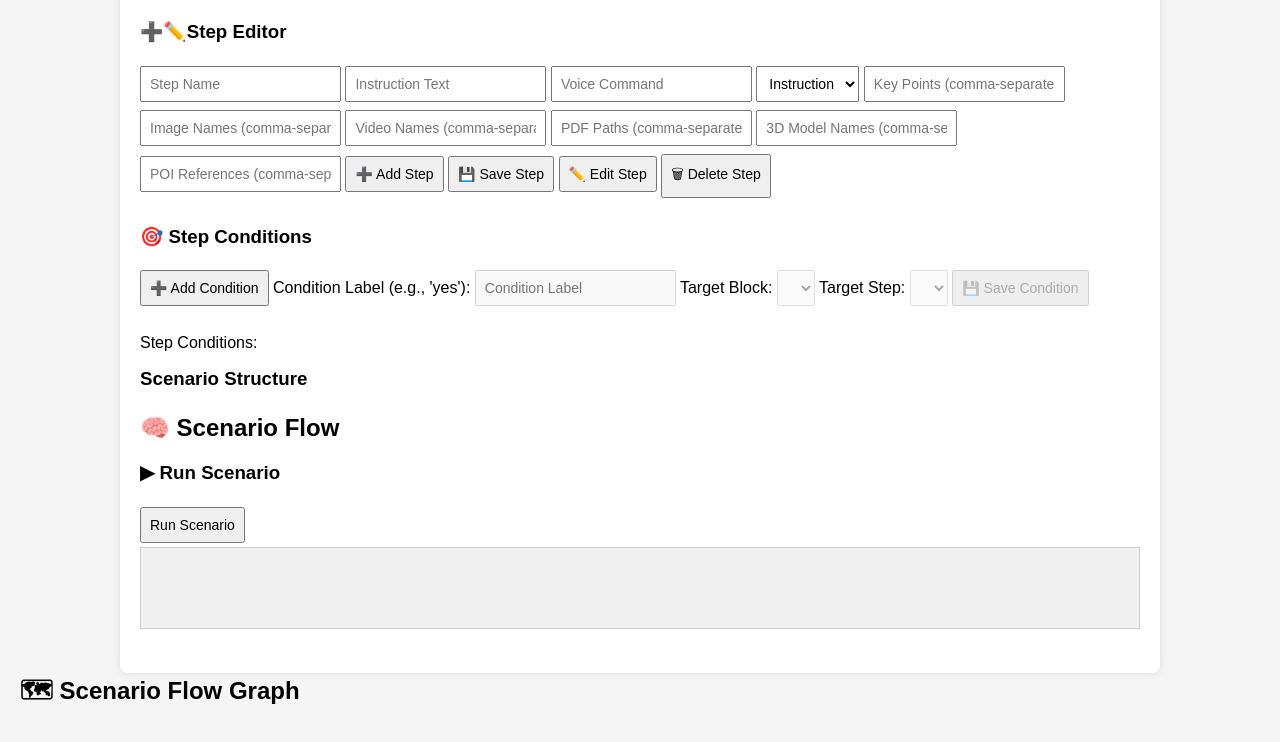
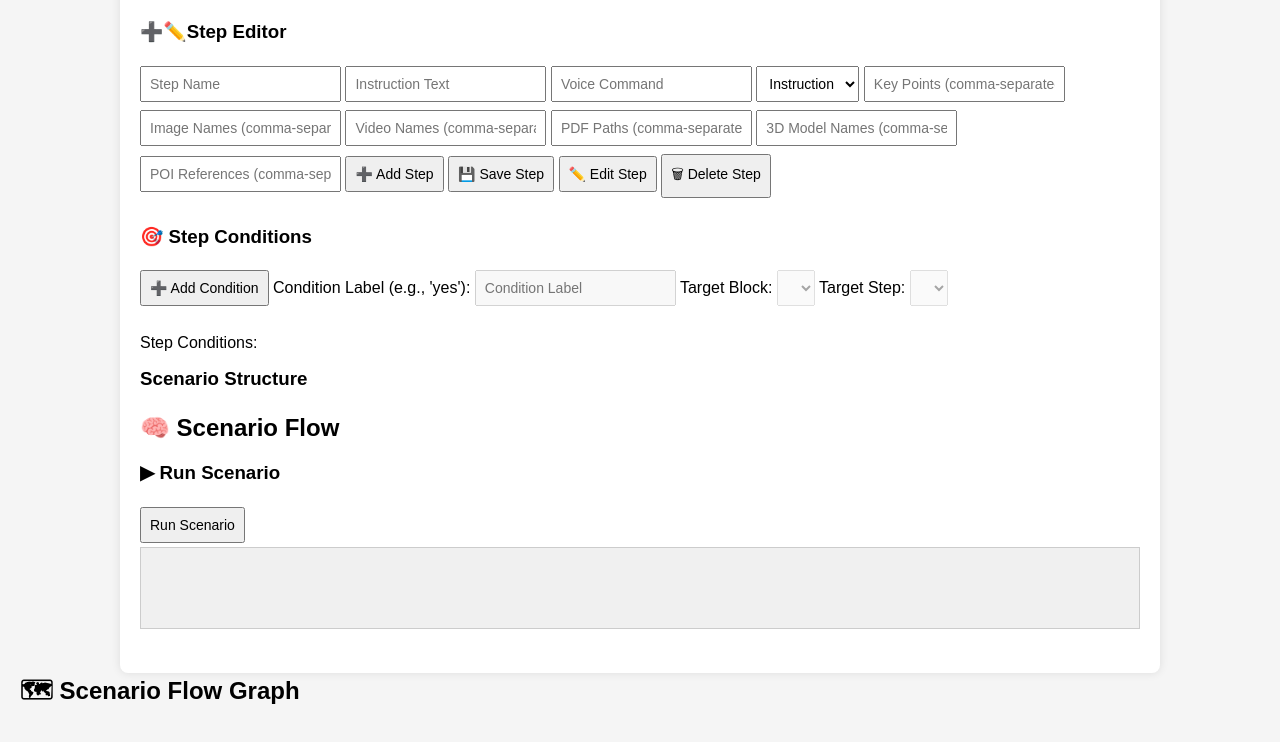
Before and after one commit to mbarange/VAMReality, a plain HTML site: page VAMReality_WebXR_Starter/index.html in a window 1280 px wide. Shown: the part 640-1382 px from the top of the page. Drawn offline with Linux system fonts and the light colour scheme.

Commit message:
Update index.html

```diff
--- a/VAMReality_WebXR_Starter/index.html
+++ b/VAMReality_WebXR_Starter/index.html
@@ -83,8 +83,6 @@
 
       <label for="conditionStepSelect">Target Step:</label>
       <select id="conditionStepSelect" disabled></select>
-
-      <button id="saveConditions" disabled>💾 Save Condition</button>
 
     </div>
 
```
